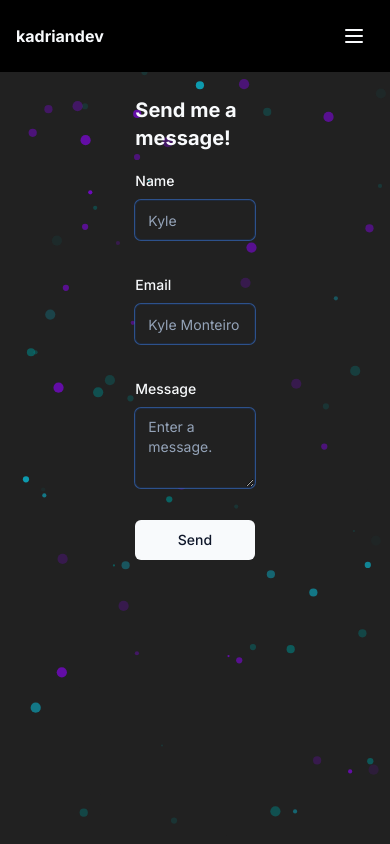
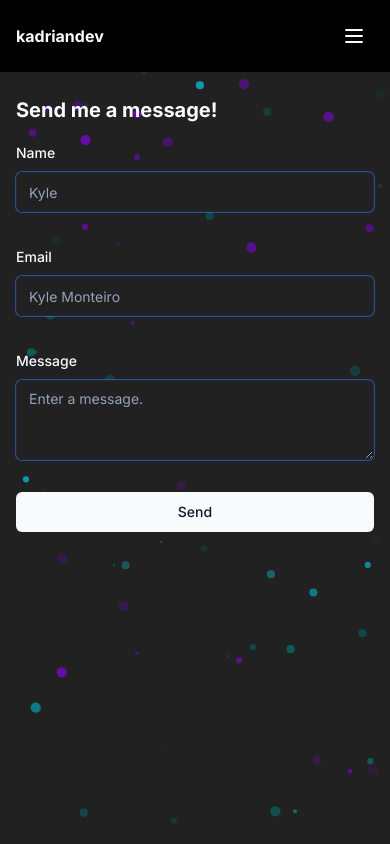
Before and after one commit to kadriandev/portfolio, a Next.js app: page /contact in a window 390 px wide. Built offline with nearby package versions, Linux system fonts and the light colour scheme.

Commit message:
Fixed build errors

```diff
--- a/app/contact/ContactForm.tsx
+++ b/app/contact/ContactForm.tsx
@@ -45,7 +45,7 @@ export function ContactForm({ sendMailAction }: ContactFormProps) {
       email: "",
       message: "",
     },
-    mode: "onChange",
+    mode: "onSubmit",
   });
 
   async function handleSubmit(values: ContactFormFields) {
--- a/app/contact/page.tsx
+++ b/app/contact/page.tsx
@@ -3,7 +3,7 @@ import { sendMail } from "@/lib/actions";
 
 export default function ContactPage() {
   return (
-    <div className="flex flex-col gap-4 w-1/3 mx-auto">
+    <div className="flex flex-col gap-4 md:w-1/3 mx-auto">
       <h1 className="text-xl font-bold">Send me a message!</h1>
       <ContactForm sendMailAction={sendMail} />
     </div>
--- a/app/projects/page.tsx
+++ b/app/projects/page.tsx
@@ -8,7 +8,7 @@ export const metadata: Metadata = {
 
 export default function ProjectsPage() {
   return (
-    <div className="grid md:grid-cols-3 gap-4">
+    <div className="grid md:grid-cols-3 gap-8">
       <GithubRepoCard repo="kadriandev/portfolio" />
       <GithubRepoCard repo="kadriandev/dotfiles" />
       <GithubRepoCard repo="kadriandev/emailserver" />
--- a/components/contact-me.tsx
+++ /dev/null
@@ -1,7 +0,0 @@
-import { Button } from "./ui/button";
-
-export const ContactButton = () => {
-    return (
-        <Button variant='gradient'>Hire Me</Button>
-    );
-}
```
